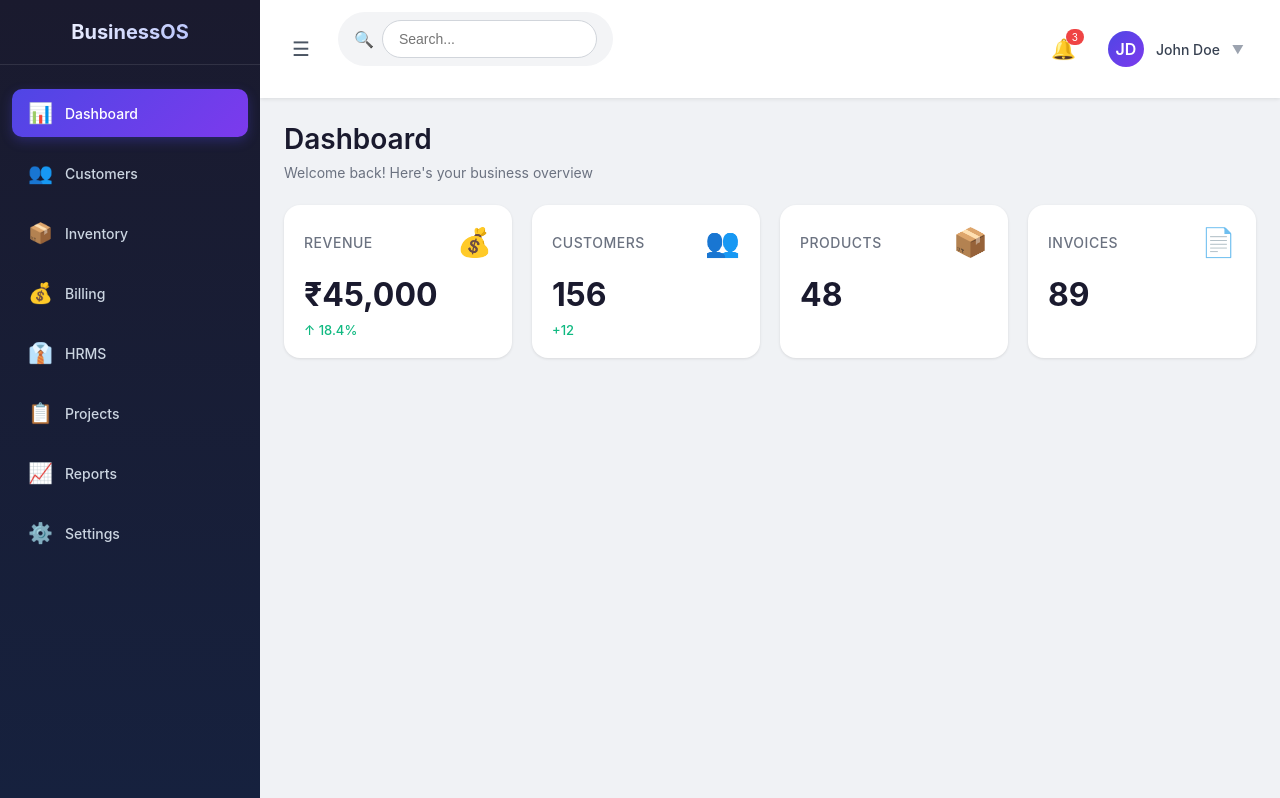
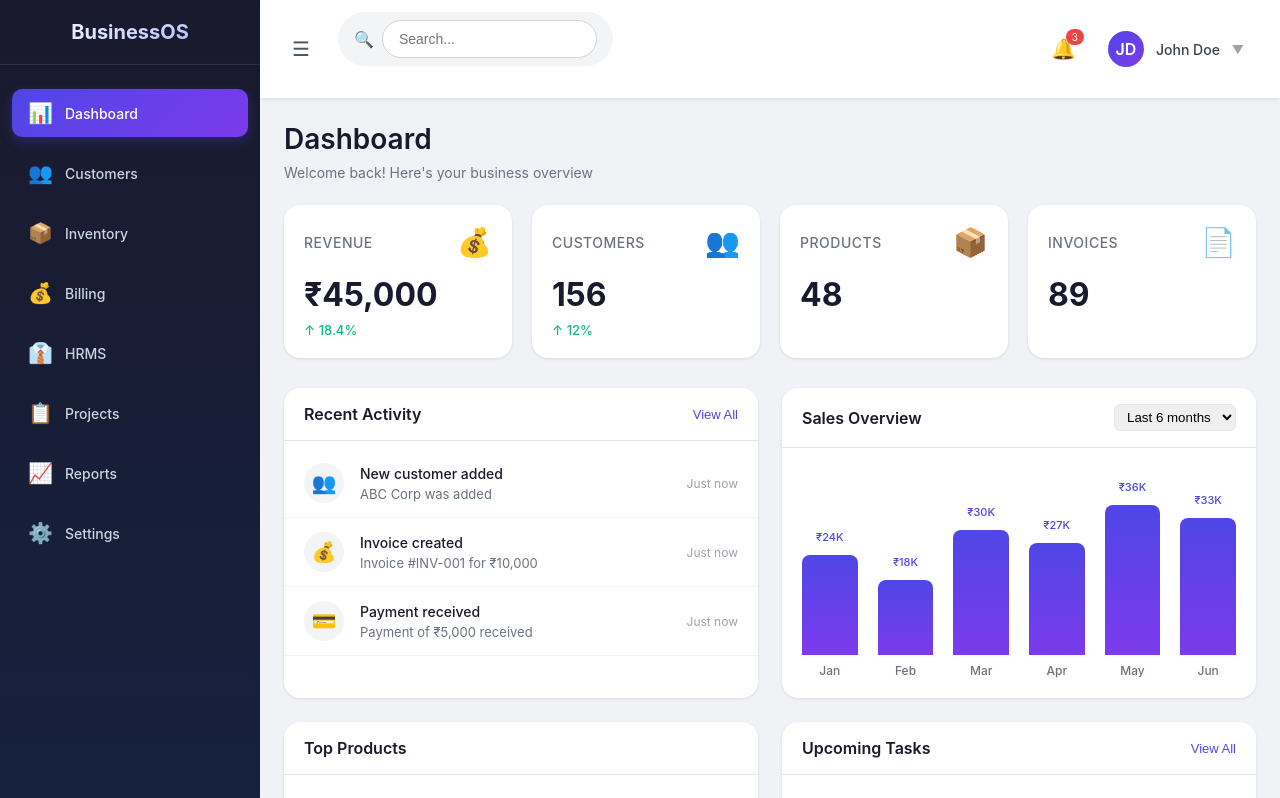
Before and after one commit to subasrimuthumanickam/business-os, a React (Create React App) app in the folder business_os_frontend/: page /client/dashboard in a window 1280 px wide. Shown: the top 798 px of the page. Built offline with nearby package versions, Linux system fonts and the light colour scheme.

Commit message:
to update dashboard

```diff
--- a/business_os_frontend/src/client/components/dashboard/ClientDashboard.tsx
+++ b/business_os_frontend/src/client/components/dashboard/ClientDashboard.tsx
@@ -1,21 +1,46 @@
 import React, { useState, useEffect } from 'react';
+import StatsCard from './StatsCard';
+import RecentActivities from './RecentActivities';
+import SalesChart from './SalesChart';
+import TopProducts from './TopProducts';
+import UpcomingTasks from './UpcomingTasks';
 
 const ClientDashboard: React.FC = () => {
+  const [data, setData] = useState<any>(null);
   const [loading, setLoading] = useState(true);
-  const [stats, setStats] = useState({
+
+  useEffect(() => {
+    setTimeout(() => {
+      setData({
+        stats: {
           revenue: { thisMonth: 45000, growth: 18.4 },
           customers: { total: 156, newThisMonth: 12 },
           products: { total: 48, lowStock: 5 },
           invoices: { total: 89, pending: 12 }
+        },
+        activities: [
+          { id: '1', type: 'customer', title: 'New customer added', description: 'ABC Corp was added', timestamp: new Date().toISOString() },
+          { id: '2', type: 'invoice', title: 'Invoice created', description: 'Invoice #INV-001 for ₹10,000', timestamp: new Date().toISOString() },
+          { id: '3', type: 'payment', title: 'Payment received', description: 'Payment of ₹5,000 received', timestamp: new Date().toISOString() },
+        ],
+        topProducts: [
+          { id: '1', name: 'Laptop Pro', revenue: 65000 },
+          { id: '2', name: 'Wireless Mouse', revenue: 1200 },
+          { id: '3', name: 'Office Chair', revenue: 8500 },
+        ],
+        tasks: [
+          { id: '1', title: 'Follow up with ABC Corp', dueDate: new Date().toISOString(), priority: 'high' },
+          { id: '2', title: 'Send quotation to XYZ Ltd', dueDate: new Date(Date.now() + 86400000).toISOString(), priority: 'medium' },
+        ]
       });
-
-  useEffect(() => {
-    setTimeout(() => setLoading(false), 1000);
+      setLoading(false);
+    }, 500);
   }, []);
 
-  if (loading) {
-    return <div className="loading-container">Loading Dashboard...</div>;
-  }
+  if (loading) return <div className="loading">Loading Dashboard...</div>;
+  if (!data) return <div>No data available</div>;
+
+  const { stats, activities, topProducts, tasks } = data;
 
   return (
     <div className="client-dashboard">
@@ -24,52 +49,44 @@ const ClientDashboard: React.FC = () => {
         <p>Welcome back! Here's your business overview</p>
       </div>
 
+      {/* Stats Cards Row */}
       <div className="stats-grid">
-        <div className="stats-card">
-          <div className="stats-card-header">
-            <span className="stats-card-title">Revenue</span>
-            <span className="stats-card-icon">💰</span>
-          </div>
-          <div className="stats-card-value">₹{stats.revenue.thisMonth.toLocaleString()}</div>
-          <div className="stats-card-change">
-            <span className="change-positive">↑ {stats.revenue.growth}%</span>
-            <span>vs last month</span>
-          </div>
+        <StatsCard
+          title="Revenue"
+          value={`₹${stats.revenue.thisMonth.toLocaleString()}`}
+          icon="💰"
+          change={stats.revenue.growth}
+          changeLabel="vs last month"
+        />
+        <StatsCard
+          title="Customers"
+          value={stats.customers.total}
+          icon="👥"
+          change={stats.customers.newThisMonth}
+          changeLabel="new this month"
+        />
+        <StatsCard
+          title="Products"
+          value={stats.products.total}
+          icon="📦"
+        />
+        <StatsCard
+          title="Invoices"
+          value={stats.invoices.total}
+          icon="📄"
+        />
       </div>
 
-        <div className="stats-card">
-          <div className="stats-card-header">
-            <span className="stats-card-title">Customers</span>
-            <span className="stats-card-icon">👥</span>
-          </div>
-          <div className="stats-card-value">{stats.customers.total}</div>
-          <div className="stats-card-change">
-            <span className="change-positive">+{stats.customers.newThisMonth}</span>
-            <span>new this month</span>
-          </div>
+      {/* Dashboard Grid - Row 1: Recent Activities + Sales Chart */}
+      <div className="dashboard-grid">
+        <RecentActivities activities={activities} />
+        <SalesChart />  {/* ← SalesChart added here */}
       </div>
 
-        <div className="stats-card">
-          <div className="stats-card-header">
-            <span className="stats-card-title">Products</span>
-            <span className="stats-card-icon">📦</span>
-          </div>
-          <div className="stats-card-value">{stats.products.total}</div>
-          <div className="stats-card-change">
-            <span>{stats.products.lowStock} low stock items</span>
-          </div>
-        </div>
-
-        <div className="stats-card">
-          <div className="stats-card-header">
-            <span className="stats-card-title">Invoices</span>
-            <span className="stats-card-icon">📄</span>
-          </div>
-          <div className="stats-card-value">{stats.invoices.total}</div>
-          <div className="stats-card-change">
-            <span>{stats.invoices.pending} pending</span>
-          </div>
-        </div>
+      {/* Dashboard Grid - Row 2: Top Products + Upcoming Tasks */}
+      <div className="dashboard-grid">
+        <TopProducts products={topProducts} />
+        <UpcomingTasks tasks={tasks} />
       </div>
     </div>
   );
--- a/business_os_frontend/src/client/components/dashboard/SalesChart.tsx
+++ b/business_os_frontend/src/client/components/dashboard/SalesChart.tsx
@@ -1,4 +1,4 @@
- import React from 'react';
+import React from 'react';
 
 interface SalesData {
   month: string;
@@ -27,21 +27,38 @@ const SalesChart: React.FC<SalesChartProps> = ({ data = [] }) => {
     <div className="dashboard-card">
       <div className="card-header">
         <h3>Sales Overview</h3>
-        <select className="chart-select">
+        <select className="chart-select" style={{ padding: '4px 8px', borderRadius: '6px', border: '1px solid #e5e7eb' }}>
           <option>Last 6 months</option>
           <option>Last year</option>
         </select>
       </div>
-      <div className="chart-container">
+      <div className="chart-container" style={{ display: 'flex', alignItems: 'flex-end', justifyContent: 'center', gap: '20px', padding: '20px', minHeight: '250px' }}>
         {chartData.map((item, index) => (
-          <div key={index} className="chart-bar-wrapper">
+          <div key={index} style={{ flex: 1, display: 'flex', flexDirection: 'column', alignItems: 'center', gap: '8px' }}>
             <div
-              className="chart-bar"
-              style={{ height: `${(item.revenue / maxRevenue) * 150}px` }}
+              style={{
+                width: '100%',
+                height: `${(item.revenue / maxRevenue) * 150}px`,
+                background: 'linear-gradient(180deg, #4f46e5 0%, #7c3aed 100%)',
+                borderRadius: '8px 8px 0 0',
+                position: 'relative',
+                transition: 'height 0.5s ease'
+              }}
             >
-              <span className="chart-value">₹{item.revenue / 1000}K</span>
+              <span style={{
+                position: 'absolute',
+                top: '-25px',
+                left: '50%',
+                transform: 'translateX(-50%)',
+                fontSize: '11px',
+                color: '#4f46e5',
+                fontWeight: 500,
+                whiteSpace: 'nowrap'
+              }}>
+                ₹{item.revenue / 1000}K
+              </span>
             </div>
-            <div className="chart-label">{item.month}</div>
+            <div style={{ fontSize: '12px', color: '#6b7280', fontWeight: 500 }}>{item.month}</div>
           </div>
         ))}
       </div>
```
Lines whose indentation alone changed are shown as unchanged.
